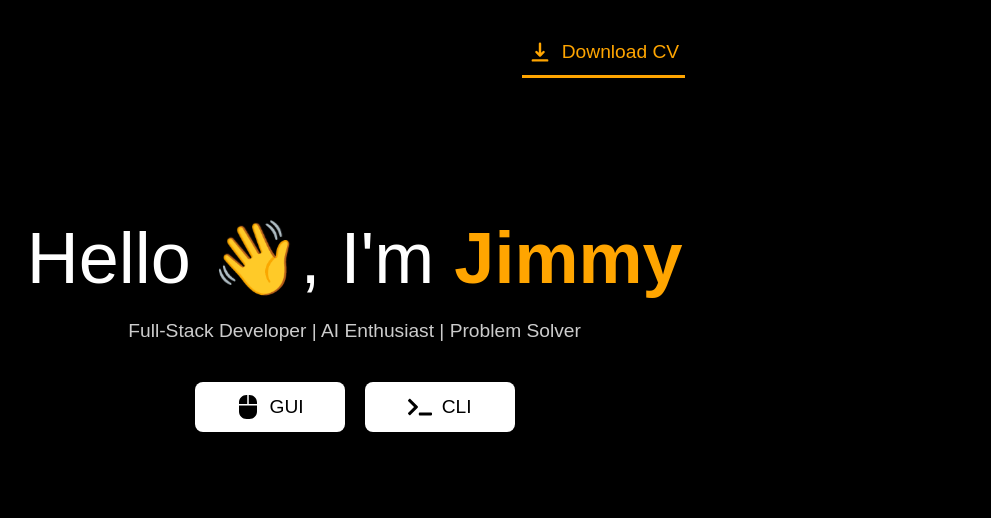
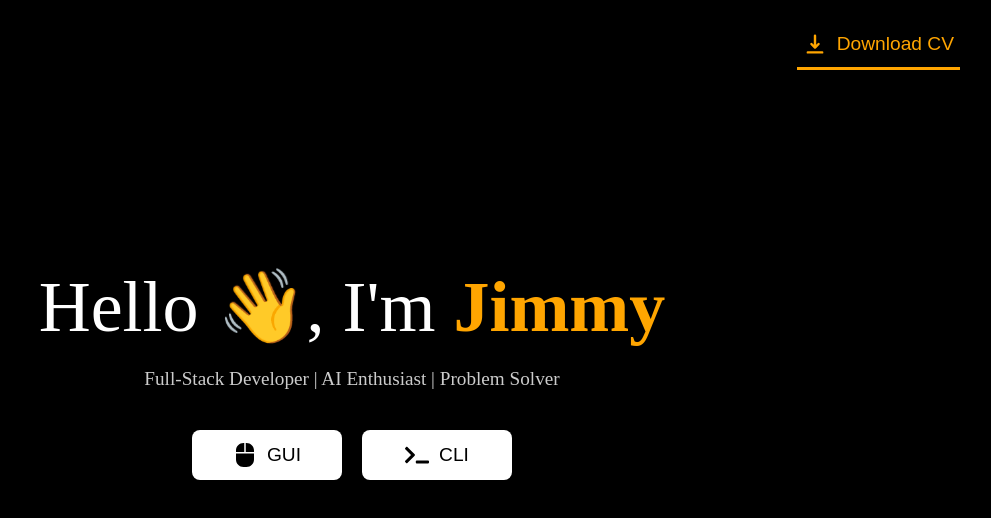
Before and after one commit to Jim-03/Jim-03, a React (Vite) app in the folder portfolio/: page / in a window 1280 px wide. Shown: the top 518 px of the page, without its empty margins (288-1279 px from the left). Built offline with nearby package versions, Linux system fonts and the light colour scheme.

Commit message:
style: Redefined the styling

```diff
--- a/portfolio/src/index.css
+++ b/portfolio/src/index.css
@@ -1,7 +1,13 @@
-body {
-  background-color: black;
-  font-family: Arial, Helvetica, sans-serif;
-  display: flex;
-  flex-direction: column;
-  align-items: center;
+html, body, #root {
+    background-color: black;
+    min-height: 100vh;
+    margin: 0;
+    padding: 0;
 }
+
+#root {
+    display: flex;
+    flex-direction: column;
+    justify-content: center;
+    align-items: center;
+}
```
